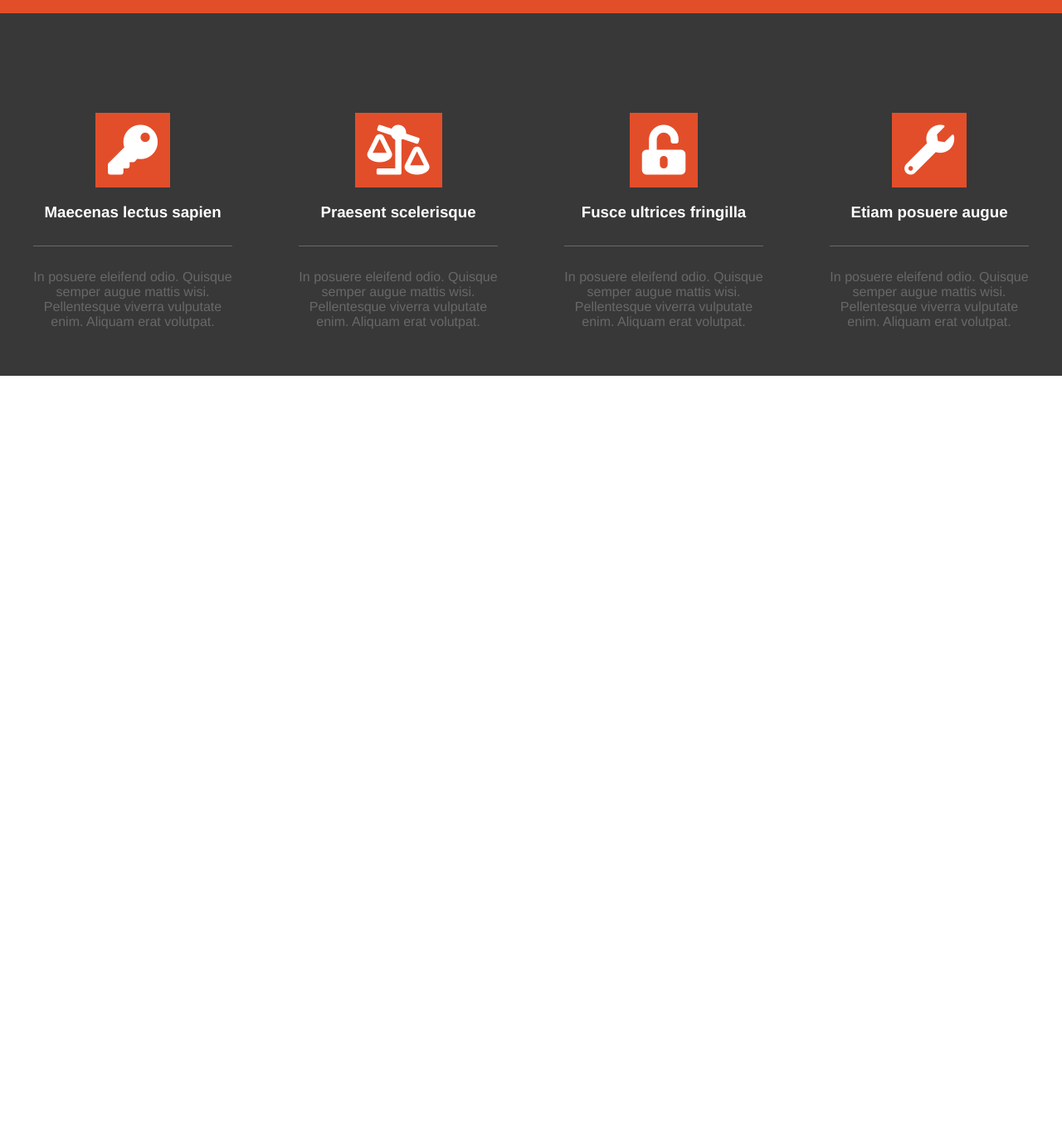
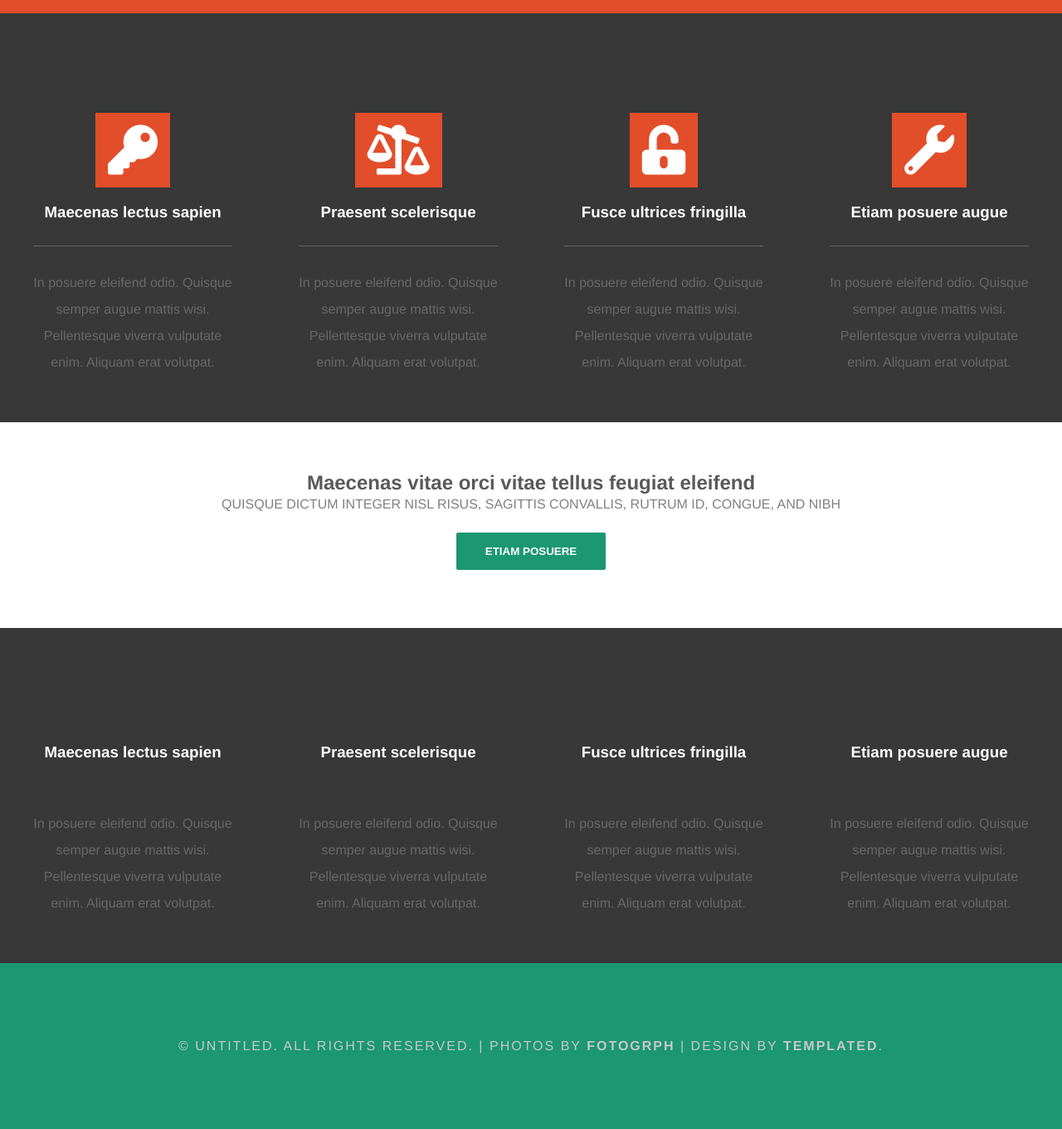
Before and after one commit to kaloyan03/HTML-CSS-Course, a plain HTML site: page exam-prep/15december-2020/03. Wirework/index.html in a window 1280 px wide. Shown: the part 1040-2401 px from the top of the page at 83% size. Before the commit the page ends 1493 px from the top, so only its background shows below. Drawn offline with Linux system fonts and the light colour scheme.

Commit message:
Solution to the exercise

```diff
--- a/exam-prep/15december-2020/03. Wirework/index.html
+++ b/exam-prep/15december-2020/03. Wirework/index.html
@@ -65,6 +65,61 @@
             <article class='benefit'>
                 <i class="fas fa-key icon"></i>
 
+                <h3 class='benefit-title-after'>Maecenas lectus sapien</h3>
+
+                <p class='benefit-content'>In posuere eleifend odio. Quisque semper augue mattis wisi. Pellentesque viverra vulputate enim. Aliquam erat volutpat.
+                </p>
+        </article>
+
+        <article class='benefit'>
+            <i class="fas fa-balance-scale-right icon"></i>
+
+            <h3 class='benefit-title-after'>Praesent scelerisque
+            </h3>
+
+                <p class='benefit-content'>In posuere eleifend odio. Quisque semper augue mattis wisi. Pellentesque viverra vulputate enim. Aliquam erat volutpat.
+
+                </p>
+    </article>
+
+            <article class='benefit'>
+                <i class="fas fa-unlock-alt icon"></i>
+
+                <h3 class='benefit-title-after'>Fusce ultrices fringilla
+                </h3>
+
+                <p class='benefit-content'>In posuere eleifend odio. Quisque semper augue mattis wisi. Pellentesque viverra vulputate enim. Aliquam erat volutpat.
+
+                </p>
+        </article>
+
+    <article class='benefit'>
+        <i class="fas fa-wrench icon"></i>
+
+        <h3 class='benefit-title-after'>Etiam posuere augue
+        </h3>
+
+                <p class='benefit-content'>In posuere eleifend odio. Quisque semper augue mattis wisi. Pellentesque viverra vulputate enim. Aliquam erat volutpat.
+
+                </p>
+</article>
+        </section>
+
+        <section class='join-us'>
+            <h2 class='join-us-title'>Maecenas vitae orci vitae tellus feugiat eleifend
+            </h2>
+
+            <p class='join-us-text'>QUISQUE DICTUM INTEGER NISL RISUS, SAGITTIS CONVALLIS, RUTRUM ID, CONGUE, AND NIBH
+            </p>
+
+            <button class='join-us-cda'>
+                ETIAM POSUERE
+            </button>
+        </section>
+
+        <section class='benefits'>
+            <article class='benefit'>
+
                 <h3 class='benefit-title'>Maecenas lectus sapien</h3>
 
                 <p class='benefit-content'>In posuere eleifend odio. Quisque semper augue mattis wisi. Pellentesque viverra vulputate enim. Aliquam erat volutpat.
@@ -72,7 +127,6 @@
         </article>
 
         <article class='benefit'>
-            <i class="fas fa-balance-scale-right icon"></i>
 
             <h3 class='benefit-title'>Praesent scelerisque
             </h3>
@@ -83,7 +137,6 @@
     </article>
 
             <article class='benefit'>
-                <i class="fas fa-unlock-alt icon"></i>
 
                 <h3 class='benefit-title'>Fusce ultrices fringilla
                 </h3>
@@ -94,7 +147,6 @@
         </article>
 
     <article class='benefit'>
-        <i class="fas fa-wrench icon"></i>
 
         <h3 class='benefit-title'>Etiam posuere augue
         </h3>
@@ -105,5 +157,9 @@
 </article>
         </section>
     </main>
+
+    <footer class='site-footer'>
+            <p class='site-footer-content'>© UNTITLED. ALL RIGHTS RESERVED. | PHOTOS BY <strong>FOTOGRPH</strong> | DESIGN BY <strong>TEMPLATED</strong>.</p>
+    </footer>
 </body>
 </html>
--- a/exam-prep/15december-2020/03. Wirework/style.css
+++ b/exam-prep/15december-2020/03. Wirework/style.css
@@ -93,13 +93,13 @@ body {
     padding: 40px;
 }
 
-.benefit-title {
+.benefit-title-after, .benefit-title {
     color: white;
     padding-bottom: 40px;
     position: relative;
 }
 
-.benefit-title::after {
+.benefit-title-after::after {
     content: '';
     position: absolute;
     background-color: #686868;
@@ -111,6 +111,7 @@ body {
 
 .benefit-content {
     color: #686868;
+    line-height: 2;
 }
 
 .icon {
@@ -119,3 +120,39 @@ body {
     font-size: 60px;
     padding: 15px;
 }
+
+.join-us-title {
+    color: #595959;
+}
+
+
+.join-us-text {
+    color: grey;
+}
+
+.join-us-cda {
+    background-color: #1B9772;
+    color: white;
+    padding: 15px 35px;
+    border: none;
+    font-weight: bold;
+    margin-top: 15px;
+    border-radius: 2px;
+}
+
+.join-us {
+    text-align: center;
+    margin: 70px;
+    line-height: 6px;
+}
+
+.site-footer {
+    background-color: #1B9772;
+    padding: 75px;
+    text-align: center;
+}
+
+.site-footer-content {
+    color: rgb(200, 200, 200);
+    letter-spacing: 2px;
+}
```
Also changed, not shown: exam-prep/15december-2020/03. Wirework/text.txt (+0 -8 lines).
